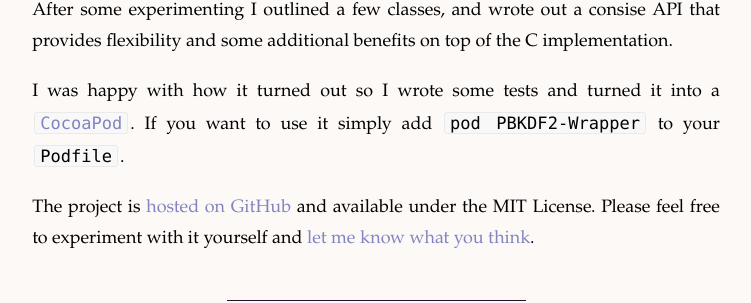
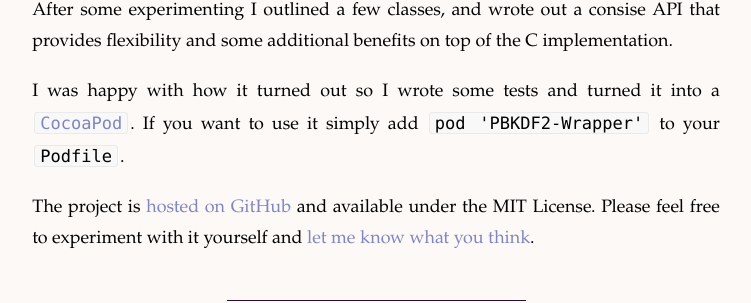
Before and after one commit to joeymeyer/www.joeymeyer.com, a Jekyll site: the page built from _posts/2014-04-27-pbkdf2-wrapper.md, in a window 1280 px wide. Shown: the part 773-1076 px from the top of the page, without its empty margins (264-1015 px from the left). Built offline with Jekyll 4.4.1, drawn with Linux system fonts in a browser that asks for light colours; Markdown is read by kramdown in place of the engine named in the settings.

Commit message:
add quotes to pod install instructions

```diff
--- a/_posts/2014-04-27-pbkdf2-wrapper.md
+++ b/_posts/2014-04-27-pbkdf2-wrapper.md
@@ -14,6 +14,6 @@ The way I learn learn best to actually use the tool I am trying to learn to buil
 
 After some experimenting I outlined a few classes, and wrote out a consise API that provides flexibility and some additional benefits on top of the C implementation.
 
-I was happy with how it turned out so I wrote some tests and turned it into a [`CocoaPod`](http://cocoapods.org). If you want to use it simply add `pod PBKDF2-Wrapper` to your `Podfile`.
+I was happy with how it turned out so I wrote some tests and turned it into a [`CocoaPod`](http://cocoapods.org). If you want to use it simply add `pod 'PBKDF2-Wrapper'` to your `Podfile`.
 
 The project is [hosted on GitHub](https://github.com/joeymeyer/PBKDF2-Wrapper) and available under the MIT License. Please feel free to experiment with it yourself and [let me know what you think](mailto:contact@joeymeyer.com).
```
